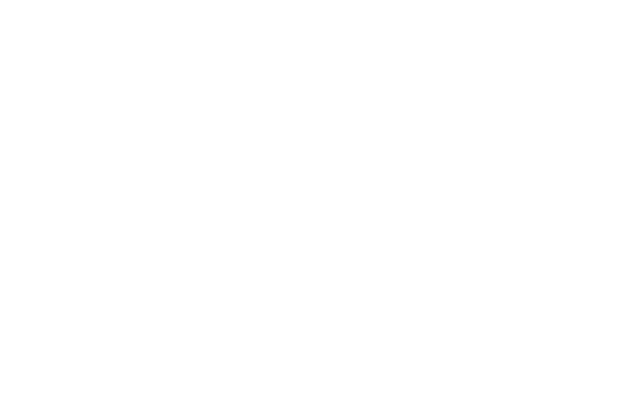
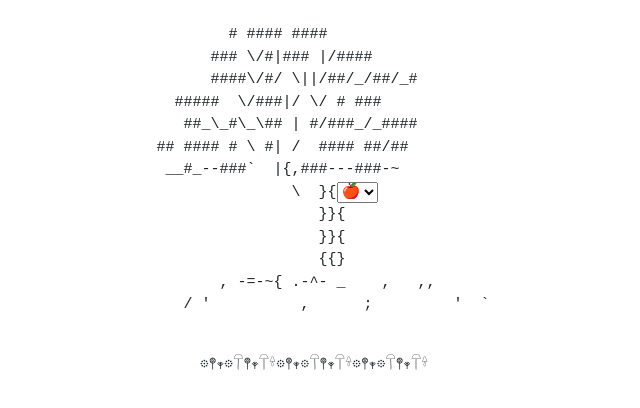
Before and after one commit to ashlxyzhang/ashs_wrld, a React (Vite) app: page /advent in a window 1280 px wide. Before the commit this address had no page. Shown: the top 408 px of the page, without its empty margins (326-966 px from the left). Built offline with nearby package versions, Linux system fonts and the light colour scheme.

Commit message:
apple tree

```diff
--- a/src/App.css
+++ b/src/App.css
@@ -73,7 +73,6 @@
     white-space: pre-wrap;
     font-family: monospace;
     font-weight: bolder;
-    font-size: 5px;
     animation: fade-in 3s;
 }
 
@@ -84,3 +83,10 @@
         opacity: 1;
     }
 }
+
+.apple-tree {
+    white-space: pre-wrap;
+    font-family: monospace;
+    font-weight: lighter;
+    font-size: 15px;
+}
--- a/src/App.tsx
+++ b/src/App.tsx
@@ -7,6 +7,7 @@
 import Tracks from "./components/Phonebook/Tracks";
 import Home from "./components/Home";
 import Galaxy from "./components/Galaxy";
+import Eight from "./components/Advent/eight";
 
 const App = () => {
   const italyImages = GetItalyImages();
@@ -23,6 +24,7 @@
             path="italy"
             element={<ItalyGrid images={italyImages} captions={italyCaps} />}
           />
+          <Route path="advent" element={<Eight />} />
         </Routes>
       </Router>
       {/* <ItalyGrid images={italyImages} captions={italyCaps} />
--- /dev/null
+++ b/src/components/Advent/Eight.tsx
@@ -0,0 +1,40 @@
+import React, { ChangeEvent, useEffect, useState } from "react";
+
+const Eight = () => {
+  const [fallen, setFallen] = useState(false);
+  const [eventVal, setEventVal] = useState("");
+
+  const onChange = (e: ChangeEvent<HTMLSelectElement>) => {
+    setEventVal(e.target.value);
+  };
+
+  useEffect(() => {
+    setFallen(eventVal === "fallen");
+  }, [eventVal]);
+
+  return (
+    <>
+      <div className="apple-tree d-flex flex-column align-items-center mt-4">
+        <p>
+          {
+            "          # #### ####\n        ### \\/#|### |/####\n        ####\\/#/ \\||/##/_/##/_#\n    #####  \\/###|/ \\/ # ###\n     ##_\\_#\\_\\## | #/###_/_####\n  ## #### # \\ #| /  #### ##/##\n   __#_--###`  |{,###---###-~\n                 \\  }{"
+          }
+          <select value={eventVal} onChange={onChange}>
+            <option value="red-apple">🍎</option>
+            <option value="green-apple">🍏</option>
+            <option value="sakura">🌸</option>
+            <option value="oramge">🍊</option>
+            <option value="fallen"></option>
+          </select>
+          {fallen
+            ? "\n                    }}{\n                    }}{\n                    {{} 🍎\n         , -=-~{ .-^- _    ,   ,,\n     / '          ,      ;         '  `"
+            : "\n                    }}{\n                    }}{\n                    {{}\n         , -=-~{ .-^- _    ,   ,,\n     / '          ,      ;         '  `"}
+        </p>
+        <br />
+        <span>𖡼𖤣𖥧𖡼𓋼𖤣𖥧𓋼𓍊𖡼𖤣𖥧𖡼𓋼𖤣𖥧𓋼𓍊𖡼𖤣𖥧𖡼𓋼𖤣𖥧𓋼𓍊</span>
+      </div>
+    </>
+  );
+};
+
+export default Eight;
--- a/src/components/Galaxy.tsx
+++ b/src/components/Galaxy.tsx
@@ -1,4 +1,5 @@
 import { useState, useEffect } from "react";
+import { Link } from "react-router-dom";
 
 const Galaxy = () => {
   const [galaxyText, setGalaxyText] = useState("");
@@ -11,8 +12,21 @@
   }, []);
 
   return (
-    <div className="galaxy container d-flex align-items-center justify-content-center">
-      {galaxyText}
+    <div className="galaxy">
+      <nav>
+        <li>
+          <Link to="/">Home</Link>
+        </li>
+        <li>
+          <Link to="/advent">Advent</Link>
+        </li>
+      </nav>
+      <div
+        className="container d-flex align-items-center justify-content-center"
+        style={{ fontSize: 5 }}
+      >
+        {galaxyText}
+      </div>
     </div>
   );
 };
```
